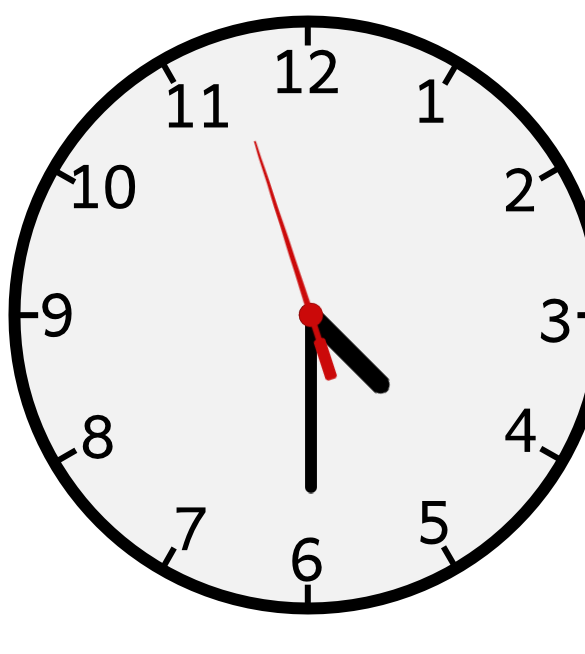
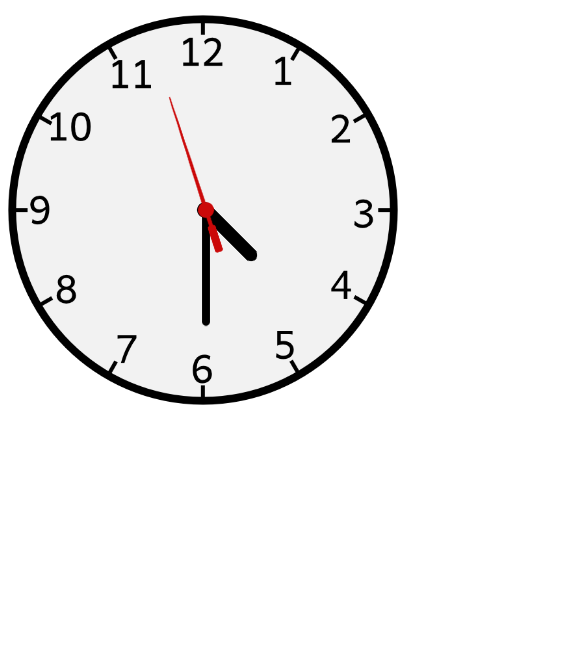
Before and after one commit to narkhedesam/small-projects, a plain HTML site: page Analog-clock/index.html in a window 390 px wide. Shown: the part 50-704 px from the top of the page, 585 px wide, since content can reach past the window. Drawn offline with nearby package versions, Linux system fonts and the light colour scheme.

Commit message:
Mobile screen issue

```diff
--- a/Analog-clock/style.css
+++ b/Analog-clock/style.css
@@ -13,25 +13,38 @@ body{
     position: absolute;
 }
 
+img {
+    width: 100vw;
+    height: 100vw;
+    max-height: 600px;
+    max-width: 600px;
+}
+
 .hour, .minute, .second {
     position: absolute;
-    top: 0%;
+    top: 0;
     left: calc(50% - 12px);
-	width: 30px;
-	height: 600px;
-	transition: all 1s ease-in-out;
+    width: 30px;
+    min-height: 300px;
+    transition: all 1s ease-in-out;
+    text-align: center;
+    background-size: auto 100%;
+    background-repeat: no-repeat;
+    background-position: center;
+    height: 100vw;
+    max-height: 600px;
 }
 
 .hour{
-	background:url(hourhand.png);
+	background-image:url(hourhand.png);
 }
 
 .minute{
-	background:url(minhand.png);
+	background-image:url(minhand.png);
 }
 
 .second{
-	background:url(sechand.png);
+	background-image:url(sechand.png);
 }
 
 h1 {
```
